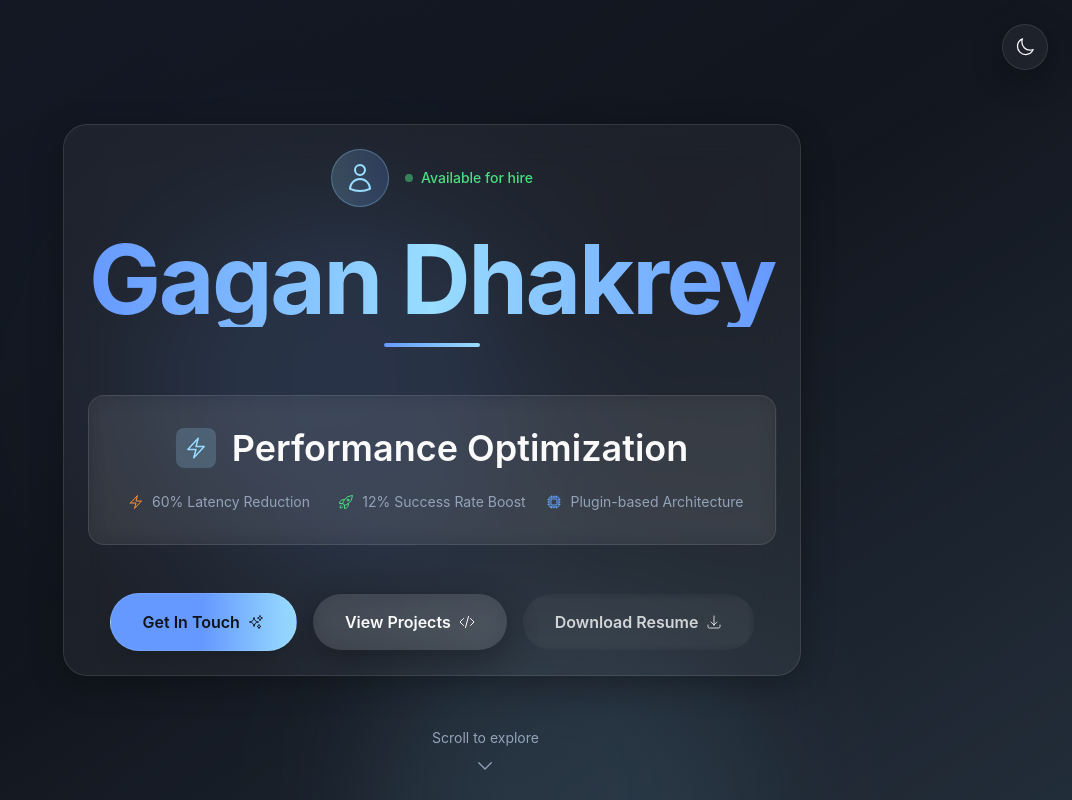
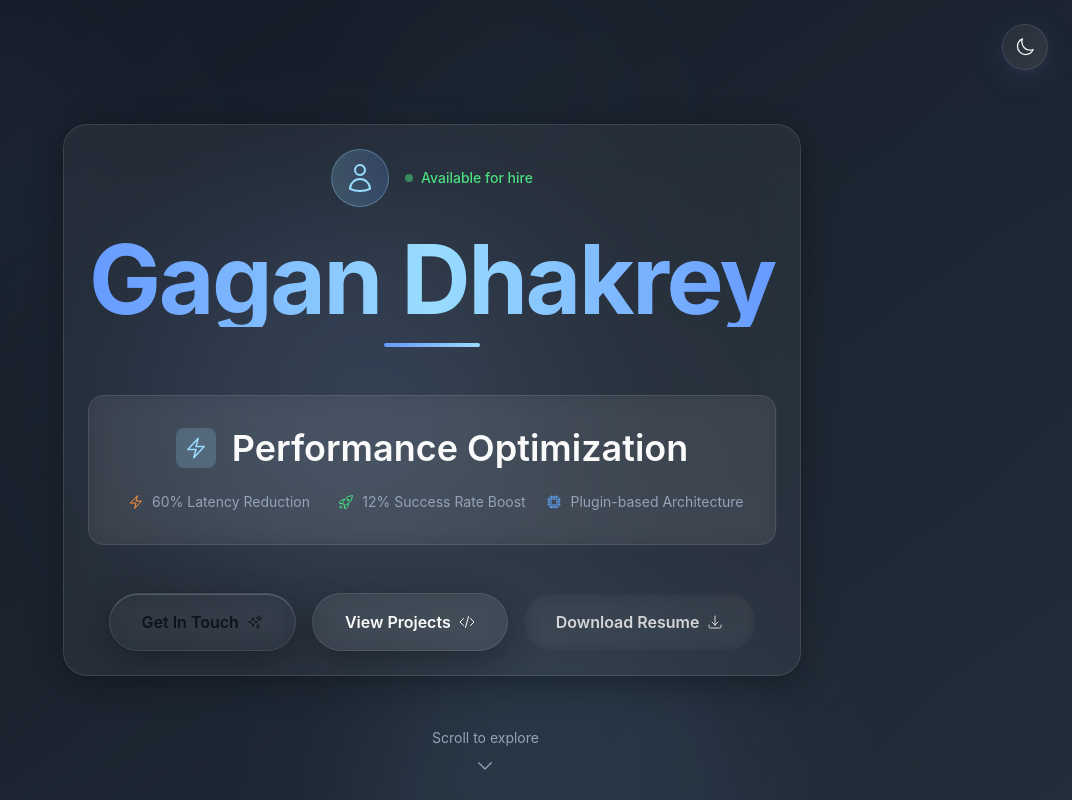
Before and after one commit to gagandhakrey/gagan-portfolio, a Next.js app: page / in a window 1280 px wide. Shown: the top 800 px of the page, without its empty margins (208-1280 px from the left). Built offline with nearby package versions, Linux system fonts and the light colour scheme.

Commit message:
commit 6

```diff
--- a/app/globals.css
+++ b/app/globals.css
@@ -4,29 +4,39 @@
 
 @layer base {
   :root {
-    --background: 240 10% 98%;
-    --foreground: 240 10% 3.9%;
+    /* Light mode - Vibrant, modern liquid glass aesthetic */
+    --background: 220 50% 97%;
+    --foreground: 220 15% 15%;
     --card: 0 0% 100%;
-    --card-foreground: 240 10% 3.9%;
+    --card-foreground: 220 15% 15%;
     --popover: 0 0% 100%;
-    --popover-foreground: 240 10% 3.9%;
-    --primary: 220 100% 60%;
+    --popover-foreground: 220 15% 15%;
+    --primary: 240 100% 65%;
     --primary-foreground: 0 0% 98%;
-    --secondary: 240 4.8% 95.9%;
-    --secondary-foreground: 240 5.9% 10%;
-    --muted: 240 4.8% 95.9%;
-    --muted-foreground: 240 3.8% 46.1%;
-    --accent: 200 100% 70%;
-    --accent-foreground: 240 5.9% 10%;
+    --secondary: 240 20% 96%;
+    --secondary-foreground: 240 15% 20%;
+    --muted: 240 15% 94%;
+    --muted-foreground: 240 8% 50%;
+    --accent: 280 100% 70%;
+    --accent-foreground: 240 15% 20%;
     --destructive: 0 84.2% 60.2%;
     --destructive-foreground: 0 0% 98%;
-    --border: 240 5.9% 90%;
-    --input: 240 5.9% 90%;
-    --ring: 220 100% 60%;
+    --border: 240 15% 88%;
+    --input: 240 15% 92%;
+    --ring: 240 100% 65%;
     --radius: 1rem;
-    --glass-bg: 255 255 255 / 0.1;
-    --glass-border: 255 255 255 / 0.2;
-    --glass-shadow: 0 8px 32px rgba(31, 38, 135, 0.37);
+
+    /* Enhanced glassmorphism for light mode */
+    --glass-bg: 255 255 255 / 0.25;
+    --glass-border: 255 255 255 / 0.4;
+    --glass-shadow: 0 8px 32px rgba(120, 119, 198, 0.15);
+    --glass-shadow-hover: 0 16px 64px rgba(120, 119, 198, 0.25);
+
+    /* Liquid glass gradient colors */
+    --gradient-primary: 240 100% 65%;
+    --gradient-secondary: 280 100% 70%;
+    --gradient-accent: 200 100% 75%;
+    --gradient-background: 220 50% 97%;
   }
 
   .dark {
@@ -52,6 +62,7 @@
     --glass-bg: 255 255 255 / 0.05;
     --glass-border: 255 255 255 / 0.1;
     --glass-shadow: 0 8px 32px rgba(0, 0, 0, 0.3);
+    --glass-shadow-hover: 0 16px 64px rgba(0, 0, 0, 0.4);
   }
 }
 
@@ -61,12 +72,19 @@
   }
   body {
     @apply text-foreground antialiased;
-    background: linear-gradient(135deg,
-      hsl(var(--background)) 0%,
-      hsl(220 30% 85%) 25%,
-      hsl(200 80% 90%) 50%,
-      hsl(180 60% 85%) 75%,
-      hsl(var(--background)) 100%);
+    /* Beautiful liquid glass gradient for light mode */
+    background:
+      radial-gradient(circle at 20% 80%, hsla(240, 100%, 85%, 0.3) 0%, transparent 50%),
+      radial-gradient(circle at 80% 20%, hsla(280, 100%, 85%, 0.3) 0%, transparent 50%),
+      radial-gradient(circle at 40% 40%, hsla(200, 100%, 88%, 0.2) 0%, transparent 50%),
+      linear-gradient(135deg,
+        hsl(var(--gradient-background)) 0%,
+        hsla(240, 80%, 95%, 0.8) 25%,
+        hsla(280, 70%, 95%, 0.8) 50%,
+        hsla(200, 80%, 95%, 0.8) 75%,
+        hsl(var(--gradient-background)) 100%);
+    min-height: 100vh;
+    position: relative;
   }
 
   .dark body {
@@ -85,41 +103,83 @@
 }
 
 @layer components {
-  /* Glassmorphism utilities */
+  /* Enhanced Glassmorphism utilities */
   .glass {
     background: rgba(var(--glass-bg));
     backdrop-filter: blur(20px);
     -webkit-backdrop-filter: blur(20px);
     border: 1px solid rgba(var(--glass-border));
     box-shadow: var(--glass-shadow);
+    transition: all 0.3s ease;
+  }
+
+  .glass:hover {
+    box-shadow: var(--glass-shadow-hover);
+    transform: translateY(-2px);
   }
 
   .glass-card {
     @apply glass rounded-3xl p-6;
+    background: rgba(var(--glass-bg));
+    backdrop-filter: blur(24px);
+    -webkit-backdrop-filter: blur(24px);
   }
 
   .glass-button {
     @apply glass rounded-full transition-all duration-300 hover:scale-105 active:scale-95;
+    background: rgba(var(--glass-bg));
+    backdrop-filter: blur(16px);
+    -webkit-backdrop-filter: blur(16px);
   }
 
   .glass-subtle {
     background: rgba(var(--glass-bg));
-    backdrop-filter: blur(10px);
-    -webkit-backdrop-filter: blur(10px);
+    backdrop-filter: blur(12px);
+    -webkit-backdrop-filter: blur(12px);
     border: 1px solid rgba(var(--glass-border));
   }
 
-  /* Modern button styles */
+  /* Modern button styles with enhanced glassmorphism */
   .btn-primary {
-    @apply glass-button bg-gradient-to-r from-primary via-primary to-accent text-primary-foreground shadow-xl hover:shadow-2xl font-semibold inline-flex items-center justify-center focus:outline-none focus-visible:ring-2 focus-visible:ring-ring focus-visible:ring-offset-2 disabled:opacity-50 transition-all duration-300 text-sm px-6 py-3;
+    @apply glass-button font-semibold inline-flex items-center justify-center focus:outline-none focus-visible:ring-2 focus-visible:ring-ring focus-visible:ring-offset-2 disabled:opacity-50 transition-all duration-300 text-sm px-6 py-3;
+    background: linear-gradient(135deg,
+      hsla(var(--primary), 0.9) 0%,
+      hsla(var(--accent), 0.8) 100%);
+    color: hsl(var(--primary-foreground));
+    box-shadow:
+      var(--glass-shadow),
+      inset 0 1px 0 rgba(255, 255, 255, 0.2);
+  }
+
+  .btn-primary:hover {
+    background: linear-gradient(135deg,
+      hsla(var(--primary), 1) 0%,
+      hsla(var(--accent), 0.9) 100%);
+    box-shadow: var(--glass-shadow-hover);
   }
 
   .btn-secondary {
-    @apply glass-button border-0 bg-white/10 hover:bg-white/20 backdrop-blur-md text-foreground font-medium inline-flex items-center justify-center focus:outline-none focus-visible:ring-2 focus-visible:ring-ring focus-visible:ring-offset-2 disabled:opacity-50 transition-all duration-300 text-sm px-6 py-3;
+    @apply glass-button border-0 font-medium inline-flex items-center justify-center focus:outline-none focus-visible:ring-2 focus-visible:ring-ring focus-visible:ring-offset-2 disabled:opacity-50 transition-all duration-300 text-sm px-6 py-3;
+    background: rgba(var(--glass-bg));
+    backdrop-filter: blur(16px);
+    -webkit-backdrop-filter: blur(16px);
+    color: hsl(var(--foreground));
+    border: 1px solid rgba(var(--glass-border));
+  }
+
+  .btn-secondary:hover {
+    background: rgba(255, 255, 255, 0.15);
+    border-color: rgba(var(--glass-border));
   }
 
   .btn-ghost {
-    @apply text-foreground/80 hover:text-foreground hover:bg-white/5 backdrop-blur-sm rounded-full font-medium inline-flex items-center justify-center focus:outline-none focus-visible:ring-2 focus-visible:ring-ring focus-visible:ring-offset-2 disabled:opacity-50 transition-all duration-300 text-sm px-4 py-2;
+    @apply text-foreground/80 hover:text-foreground rounded-full font-medium inline-flex items-center justify-center focus:outline-none focus-visible:ring-2 focus-visible:ring-ring focus-visible:ring-offset-2 disabled:opacity-50 transition-all duration-300 text-sm px-4 py-2;
+    backdrop-filter: blur(8px);
+    -webkit-backdrop-filter: blur(8px);
+  }
+
+  .btn-ghost:hover {
+    background: rgba(var(--glass-bg));
   }
 
   /* Responsive containers */
@@ -137,19 +197,28 @@
   @apply absolute -top-10 left-6 z-50 bg-primary text-white px-4 py-2 rounded-md focus:top-6;
 }
 
-/* Custom scrollbar */
+/* Custom scrollbar with glassmorphism */
 ::-webkit-scrollbar {
   width: 8px;
 }
 
 ::-webkit-scrollbar-track {
-  @apply bg-secondary;
+  background: rgba(var(--glass-bg));
+  backdrop-filter: blur(8px);
+  -webkit-backdrop-filter: blur(8px);
 }
 
 ::-webkit-scrollbar-thumb {
-  @apply bg-border rounded-full;
+  background: linear-gradient(135deg,
+    hsla(var(--primary), 0.6) 0%,
+    hsla(var(--accent), 0.6) 100%);
+  border-radius: 10px;
+  border: 2px solid transparent;
+  background-clip: padding-box;
 }
 
 ::-webkit-scrollbar-thumb:hover {
-  @apply bg-primary/50;
+  background: linear-gradient(135deg,
+    hsla(var(--primary), 0.8) 0%,
+    hsla(var(--accent), 0.8) 100%);
 }
--- a/app/layout.tsx
+++ b/app/layout.tsx
@@ -35,12 +35,36 @@ export default function RootLayout({
         />
       </head>
       <body className="font-sans min-h-screen">
-        <div className="fixed inset-0 -z-10">
-          <div className="absolute inset-0 bg-gradient-to-br from-primary/5 via-transparent to-accent/10"></div>
-          <div className="absolute top-1/4 left-1/4 w-96 h-96 bg-primary/20 rounded-full mix-blend-multiply filter blur-3xl opacity-30 animate-pulse"></div>
-          <div className="absolute top-3/4 right-1/4 w-96 h-96 bg-accent/20 rounded-full mix-blend-multiply filter blur-3xl opacity-30 animate-pulse" style={{animationDelay: '2s'}}></div>
-          <div className="absolute top-1/2 left-1/2 transform -translate-x-1/2 -translate-y-1/2 w-96 h-96 bg-primary/10 rounded-full mix-blend-multiply filter blur-3xl opacity-20 animate-pulse" style={{animationDelay: '4s'}}></div>
+        {/* Enhanced liquid glass background orbs */}
+        <div className="fixed inset-0 -z-10 overflow-hidden">
+          {/* Base gradient overlay */}
+          <div className="absolute inset-0 bg-gradient-to-br from-primary/8 via-transparent to-accent/12 dark:from-primary/5 dark:to-accent/10"></div>
+
+          {/* Animated floating orbs with liquid glass effect */}
+          <div className="absolute top-1/4 left-1/4 w-96 h-96 bg-gradient-to-br from-primary/30 to-accent/20 dark:from-primary/20 dark:to-accent/15 rounded-full mix-blend-multiply dark:mix-blend-screen filter blur-3xl opacity-60 dark:opacity-30 animate-pulse"></div>
+
+          <div
+            className="absolute top-3/4 right-1/4 w-96 h-96 bg-gradient-to-br from-accent/25 to-primary/30 dark:from-accent/20 dark:to-primary/15 rounded-full mix-blend-multiply dark:mix-blend-screen filter blur-3xl opacity-50 dark:opacity-30 animate-pulse"
+            style={{animationDelay: '2s'}}
+          ></div>
+
+          <div
+            className="absolute top-1/2 left-1/2 transform -translate-x-1/2 -translate-y-1/2 w-96 h-96 bg-gradient-to-br from-blue-400/20 to-purple-400/25 dark:from-primary/10 dark:to-accent/10 rounded-full mix-blend-multiply dark:mix-blend-screen filter blur-3xl opacity-40 dark:opacity-20 animate-pulse"
+            style={{animationDelay: '4s'}}
+          ></div>
+
+          {/* Additional smaller orbs for more depth */}
+          <div
+            className="absolute top-1/6 right-1/3 w-64 h-64 bg-gradient-to-br from-pink-400/15 to-blue-400/20 dark:from-accent/10 dark:to-primary/8 rounded-full mix-blend-multiply dark:mix-blend-screen filter blur-2xl opacity-30 dark:opacity-20 animate-pulse"
+            style={{animationDelay: '1s'}}
+          ></div>
+
+          <div
+            className="absolute bottom-1/6 left-1/6 w-80 h-80 bg-gradient-to-br from-indigo-400/20 to-cyan-400/15 dark:from-primary/8 dark:to-accent/10 rounded-full mix-blend-multiply dark:mix-blend-screen filter blur-3xl opacity-35 dark:opacity-25 animate-pulse"
+            style={{animationDelay: '3s'}}
+          ></div>
         </div>
+
         <Header />
         {children}
       </body>
--- a/components/atoms/ThemeToggle.tsx
+++ b/components/atoms/ThemeToggle.tsx
@@ -33,7 +33,7 @@ export function ThemeToggle() {
 
   if (!mounted) {
     return (
-      <div className="glass-button p-3 w-12 h-12 flex items-center justify-center">
+      <div className="glass-button p-3 w-12 h-12 flex items-center justify-center shadow-liquid">
         <div className="w-5 h-5 bg-foreground/20 rounded-full animate-pulse" />
       </div>
     );
@@ -42,8 +42,8 @@ export function ThemeToggle() {
   return (
     <motion.button
       onClick={toggleTheme}
-      className="glass-button p-3 hover:scale-105 active:scale-95 focus-visible:ring-2 focus-visible:ring-ring focus-visible:ring-offset-2 group"
-      whileHover={{ scale: 1.05 }}
+      className="glass-button p-3 focus-visible:ring-2 focus-visible:ring-ring focus-visible:ring-offset-2 group shadow-liquid hover:shadow-liquid-hover"
+      whileHover={{ scale: 1.05, y: -2 }}
       whileTap={{ scale: 0.95 }}
       initial={false}
       animate={{
@@ -52,7 +52,10 @@ export function ThemeToggle() {
       transition={{
         type: 'spring',
         stiffness: 200,
-        damping: 10,
+        damping: 15,
+      }}
+      style={{
+        background: 'linear-gradient(135deg, rgba(var(--glass-bg)) 0%, rgba(255, 255, 255, 0.1) 100%)',
       }}
       aria-label={`Switch to ${theme === 'dark' ? 'light' : 'dark'} mode`}
       title={`Switch to ${theme === 'dark' ? 'light' : 'dark'} mode`}
--- a/tailwind.config.ts
+++ b/tailwind.config.ts
@@ -50,22 +50,39 @@ export default {
         mono: ['SF Mono', 'Monaco', 'Inconsolata', 'Roboto Mono', 'Source Code Pro', 'Menlo', 'Consolas', 'DejaVu Sans Mono', 'monospace']
       },
       boxShadow: {
-        'focus': '0 0 0 3px rgba(111,0,255,0.5)'
+        'focus': '0 0 0 3px rgba(111,0,255,0.5)',
+        'glass': 'var(--glass-shadow)',
+        'glass-hover': 'var(--glass-shadow-hover)',
+        'liquid': '0 8px 32px rgba(120, 119, 198, 0.15), 0 2px 8px rgba(120, 119, 198, 0.1)',
+        'liquid-hover': '0 16px 64px rgba(120, 119, 198, 0.25), 0 4px 16px rgba(120, 119, 198, 0.15)',
+      },
+      backdropBlur: {
+        'xs': '2px',
+        'glass': '20px',
+        'glass-subtle': '12px',
       },
       animation: {
-        'fade-in-up': 'fade-in-up 0.5s ease-out both'
+        'fade-in-up': 'fade-in-up 0.5s ease-out both',
+        'float': 'float 6s ease-in-out infinite',
+        'float-delayed': 'float 8s ease-in-out infinite 2s',
+        'glow': 'glow 4s ease-in-out infinite alternate',
       },
       keyframes: {
-        'fade-in-up': {
-          '0%': { opacity: '0', transform: 'translateY(12px)' },
-          '100%': { opacity: '1', transform: 'translateY(0)' }
-        }
-      }
-    }
+        float: {
+          '0%, 100%': { transform: 'translateY(0px) rotate(0deg)' },
+          '50%': { transform: 'translateY(-20px) rotate(5deg)' },
+        },
+        glow: {
+          '0%': { opacity: '0.5' },
+          '100%': { opacity: '0.8' },
+        },
+      },
+      backgroundImage: {
+        'gradient-radial': 'radial-gradient(var(--tw-gradient-stops))',
+        'gradient-conic': 'conic-gradient(from 180deg at 50% 50%, var(--tw-gradient-stops))',
+        'liquid-glass': 'linear-gradient(135deg, hsla(var(--primary), 0.1) 0%, hsla(var(--accent), 0.05) 100%)',
+      },
+    },
   },
-  plugins: [
-    require('@tailwindcss/typography'),
-    require('@tailwindcss/forms'),
-    require('@tailwindcss/container-queries')
-  ]
+  plugins: [],
 } satisfies Config;
```
Also changed, not shown: components/atoms/ThemeToggleGroup.tsx (+13 -11 lines).
